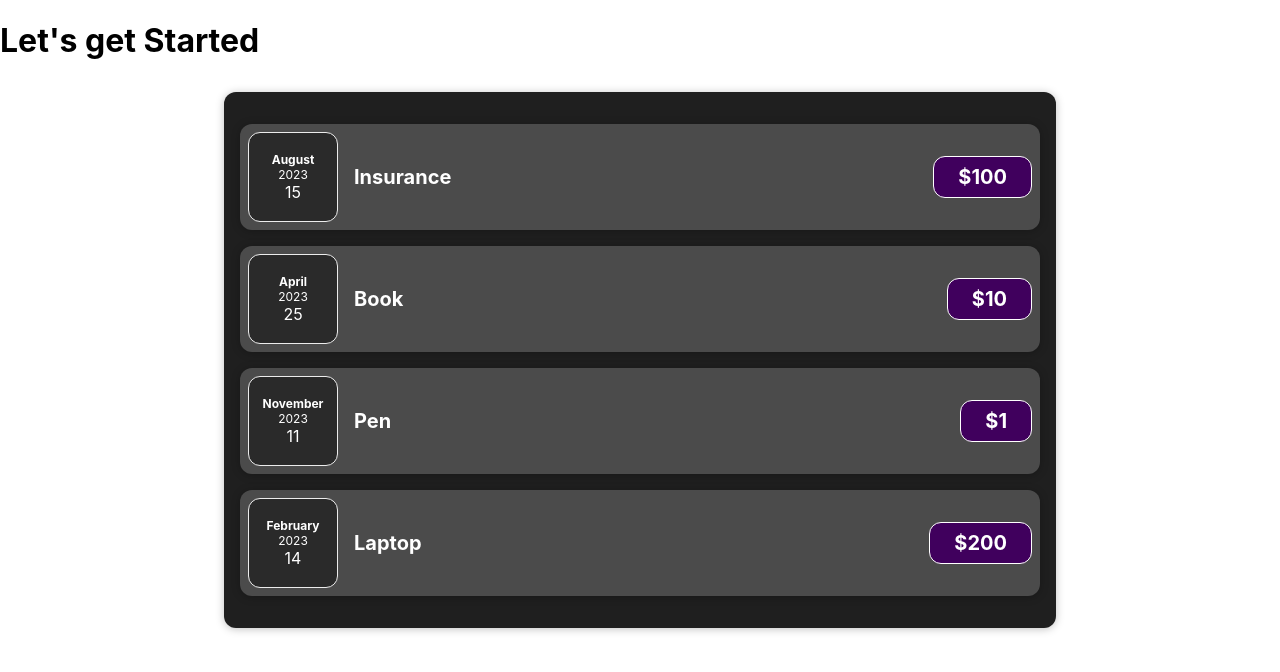
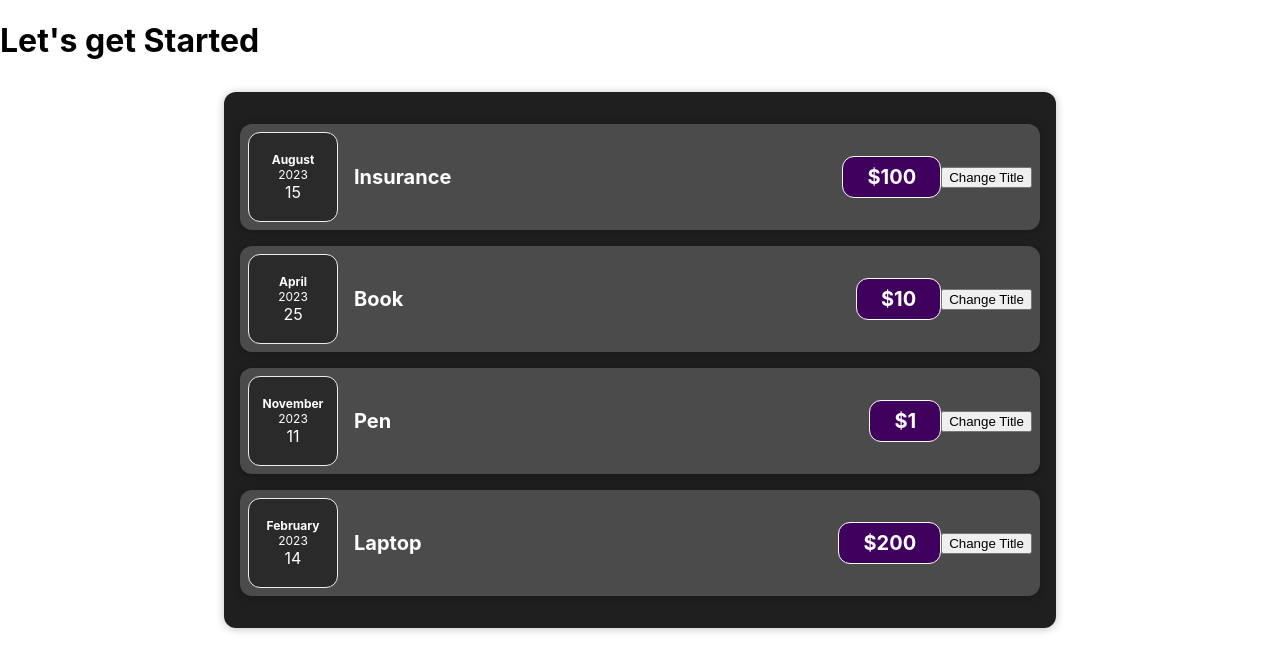
Before and after one commit to caffine-Overflow/project-one, a React (Create React App) app: page / in a window 1280 px wide. Shown: the top 672 px of the page. Built offline with nearby package versions, Linux system fonts and the light colour scheme.

Commit message:
Event listener added

```diff
--- a/src/component/Expenses/ExpenseItem.js
+++ b/src/component/Expenses/ExpenseItem.js
@@ -3,6 +3,9 @@ import ExpenseDate from "./ExpenseDate";
 import Card from "../UI/Card";;
 
 const  ExpenseItem = (props) => {
+  function buttonClickHandler(event){
+    console.log("button clicked");
+  }
 
   return (
     <Card className="expense-item">
@@ -11,6 +14,7 @@ const  ExpenseItem = (props) => {
         <h2>{props.title}</h2>
         <div className="expense-item__price">${props.price}</div>
       </div>
+      <button onClick={buttonClickHandler}>Change Title</button>
     </Card>
   );
 }
```
